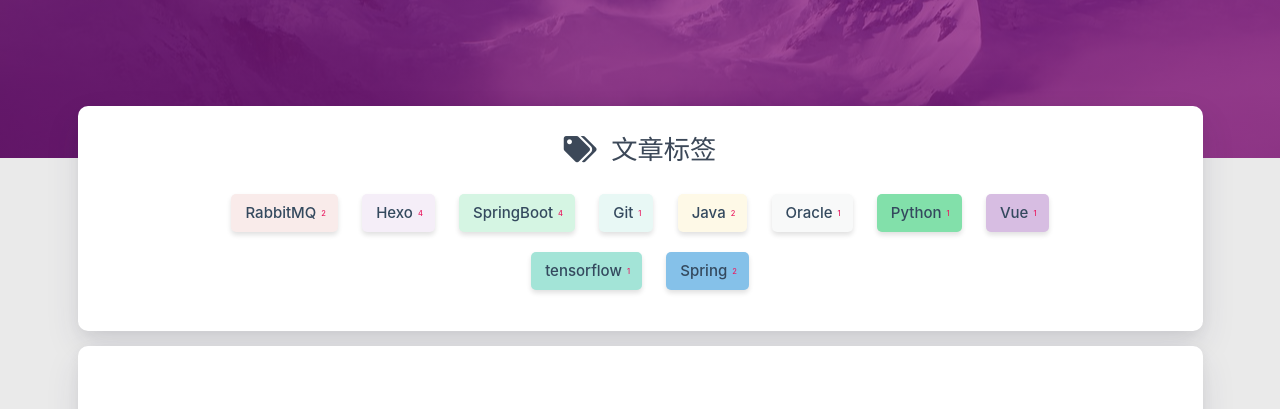
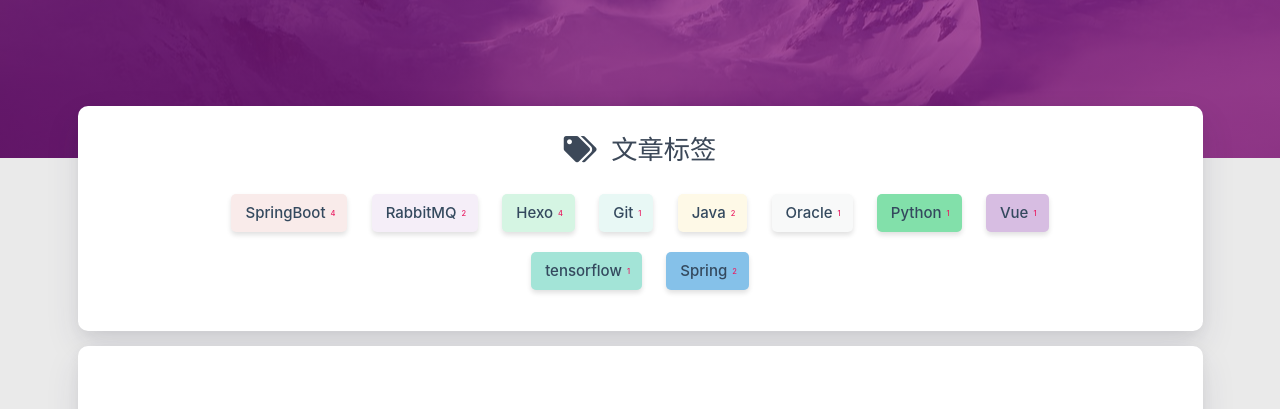
Before and after one commit to Passion-Logan/Passion-Logan.github.io, a plain HTML site: page tags/index.html in a window 1280 px wide. Shown: the part 322-731 px from the top of the page. Drawn offline with nearby package versions, Linux system fonts and the light colour scheme; some packages are replaced by stand-ins of ours; a script that the page names is missing.

Commit message:
Site updated: 2020-10-31 19:24:06

```diff
--- a/tags/index.html
+++ b/tags/index.html
@@ -357,10 +357,19 @@
             <div class="tag-chips">
 
 
+                <a href="/tags/SpringBoot/" title="SpringBoot: 4">
+                    <span class="chip center-align waves-effect waves-light
+                             chip-default "
+                            data-tagname="SpringBoot" style="background-color: #F9EBEA;">SpringBoot
+                        <span class="tag-length">4</span>
+                    </span>
+                </a>
+
+
                 <a href="/tags/RabbitMQ/" title="RabbitMQ: 2">
                     <span class="chip center-align waves-effect waves-light
                              chip-default "
-                            data-tagname="RabbitMQ" style="background-color: #F9EBEA;">RabbitMQ
+                            data-tagname="RabbitMQ" style="background-color: #F5EEF8;">RabbitMQ
                         <span class="tag-length">2</span>
                     </span>
                 </a>
@@ -369,16 +378,7 @@
                 <a href="/tags/Hexo/" title="Hexo: 4">
                     <span class="chip center-align waves-effect waves-light
                              chip-default "
-                            data-tagname="Hexo" style="background-color: #F5EEF8;">Hexo
-                        <span class="tag-length">4</span>
-                    </span>
-                </a>
-
-
-                <a href="/tags/SpringBoot/" title="SpringBoot: 4">
-                    <span class="chip center-align waves-effect waves-light
-                             chip-default "
-                            data-tagname="SpringBoot" style="background-color: #D5F5E3;">SpringBoot
+                            data-tagname="Hexo" style="background-color: #D5F5E3;">Hexo
                         <span class="tag-length">4</span>
                     </span>
                 </a>
@@ -470,7 +470,7 @@
 <script type="text/javascript">
 
 
-    $('#tag-wordcloud').jQCloud([{"text":"RabbitMQ","weight":2,"link":"/tags/RabbitMQ/"},{"text":"Hexo","weight":4,"link":"/tags/Hexo/"},{"text":"SpringBoot","weight":4,"link":"/tags/SpringBoot/"},{"text":"Git","weight":1,"link":"/tags/Git/"},{"text":"Java","weight":2,"link":"/tags/Java/"},{"text":"Oracle","weight":1,"link":"/tags/Oracle/"},{"text":"Python","weight":1,"link":"/tags/Python/"},{"text":"Vue","weight":1,"link":"/tags/Vue/"},{"text":"tensorflow","weight":1,"link":"/tags/tensorflow/"},{"text":"Spring","weight":2,"link":"/tags/Spring/"}], {
+    $('#tag-wordcloud').jQCloud([{"text":"SpringBoot","weight":4,"link":"/tags/SpringBoot/"},{"text":"RabbitMQ","weight":2,"link":"/tags/RabbitMQ/"},{"text":"Hexo","weight":4,"link":"/tags/Hexo/"},{"text":"Git","weight":1,"link":"/tags/Git/"},{"text":"Java","weight":2,"link":"/tags/Java/"},{"text":"Oracle","weight":1,"link":"/tags/Oracle/"},{"text":"Python","weight":1,"link":"/tags/Python/"},{"text":"Vue","weight":1,"link":"/tags/Vue/"},{"text":"tensorflow","weight":1,"link":"/tags/tensorflow/"},{"text":"Spring","weight":2,"link":"/tags/Spring/"}], {
         autoResize: true
     });
 </script>
```
Also changed, not shown: about/index.html (+7 -7 lines), tags/Git/index.html (+11 -11 lines), tags/Hexo/index.html (+11 -11 lines), tags/Java/index.html (+11 -11 lines), tags/Oracle/index.html (+11 -11 lines), tags/Python/index.html (+11 -11 lines), tags/RabbitMQ/index.html (+11 -11 lines), tags/Spring/index.html (+11 -11 lines), tags/SpringBoot/index.html (+11 -11 lines), tags/Vue/index.html (+11 -11 lines), tags/tensorflow/index.html (+11 -11 lines).
